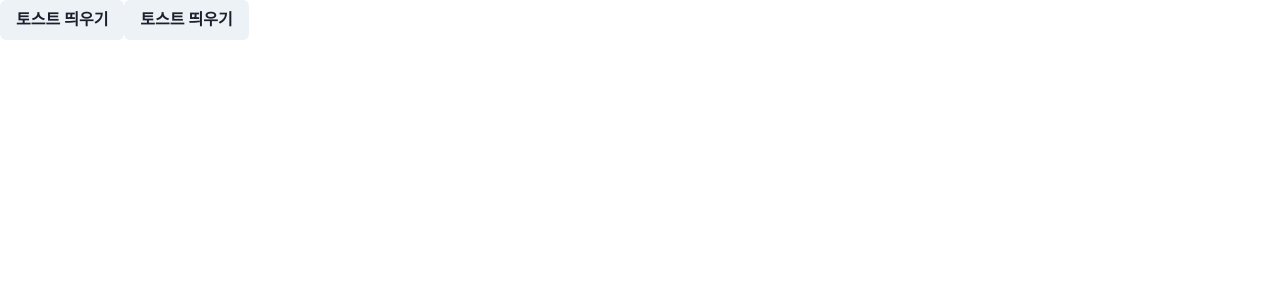
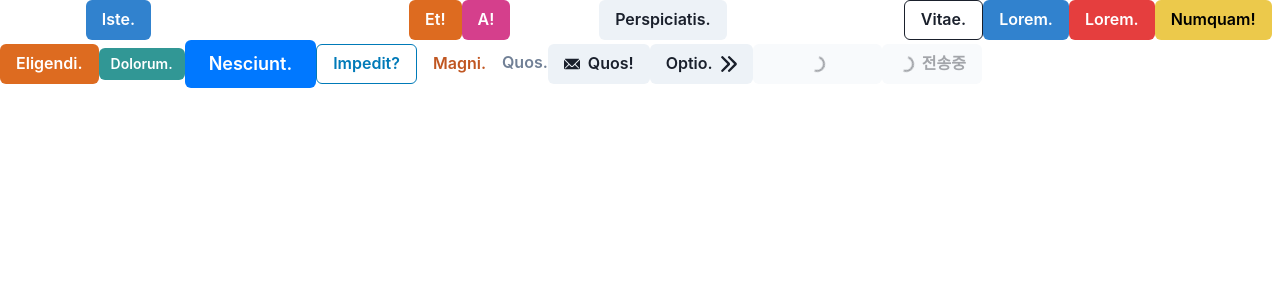
Before and after one commit to jeon602/React103123, a React (Create React App) app: page / in a window 1280 px wide. Shown: the top 300 px of the page. Built offline with nearby package versions, Linux system fonts and the light colour scheme.

Commit message:
botton 사용

```diff
--- a/src/App.js
+++ b/src/App.js
@@ -1,36 +1,45 @@
 import { Button, useToast } from "@chakra-ui/react";
+import { ArrowRightIcon, EmailIcon } from "@chakra-ui/icons";
 
 function App() {
-  const toast = useToast();
-
   return (
     <>
-      <Button
-        onClick={() =>
-          toast({
-            title: "저장 완료",
-            description: "게시물이 저장되었습니다.",
-            duration: 2000,
-            position: "top",
-            isClosable: true,
-          })
-        }
-      >
-        토스트 띄우기
+      <Button colorScheme="skyblue">Lorem.</Button>
+      <Button colorScheme="blue">Iste.</Button>
+      <Button colorScheme="yellowgreen">Est?</Button>
+      <Button colorScheme="tomato">Vero.</Button>
+      <Button colorScheme="skyblue">Voluptates.</Button>
+      <Button colorScheme="orange">Et!</Button>
+      <Button colorScheme="pink">A!</Button>
+      <Button colorScheme="tomato">Harum.</Button>
+      <Button colorScheme="gray">Perspiciatis.</Button>
+      <Button colorScheme="black">Nam.</Button>
+      <Button colorScheme="skyblue">Expedita.</Button>
+      <Button colorScheme="skyblue" variant="outline">
+        Vitae.
       </Button>
-      <Button
-        onClick={() =>
-          toast({
-            title: "저장 실패",
-            description: "게시물이 저장되지 않았습니다.",
-            duration: 2000,
-            position: "top",
-            isClosable: true,
-            status: "error",
-          })
-        }
-      >
-        토스트 띄우기
+      <Button colorScheme="blue">Lorem.</Button>
+      <Button colorScheme="red">Lorem.</Button>
+      <Button colorScheme="yellow">Numquam!</Button>
+      <Button colorScheme="orange">Eligendi.</Button>
+      <Button colorScheme="teal" size={"sm"}>
+        Dolorum.
+      </Button>
+      <Button colorScheme="messenger" size={"lg"}>
+        Nesciunt.
+      </Button>
+      <Button colorScheme="telegram" variant="outline">
+        Impedit?
+      </Button>
+      <Button colorScheme="orange" variant="ghost">
+        Magni.
+      </Button>
+      <Button variant="link">Quos.</Button>
+      <Button leftIcon={<EmailIcon />}>Quos!</Button>
+      <Button rightIcon={<ArrowRightIcon />}>Optio.</Button>
+      <Button isLoading>Temporibus!</Button>
+      <Button isLoading loadingText="전송중">
+        Quae.
       </Button>
     </>
   );
```
